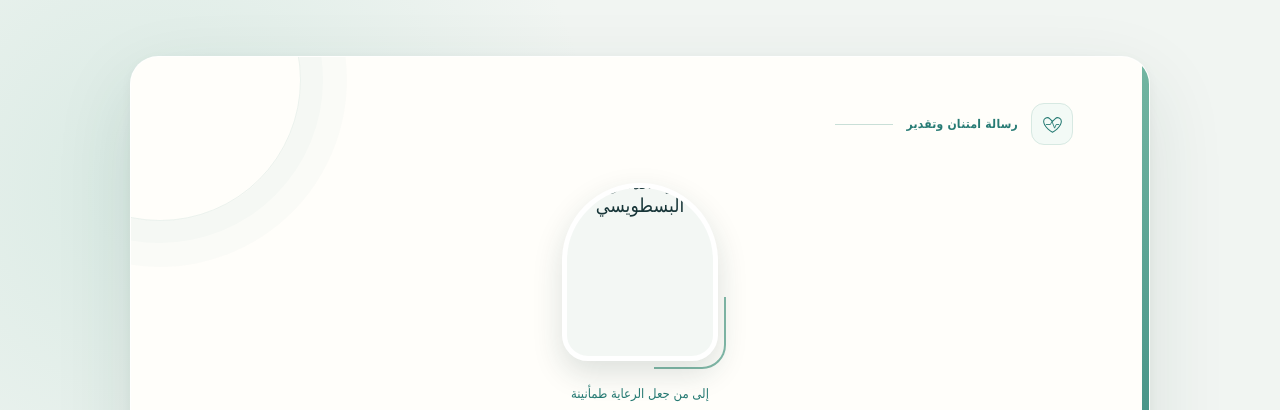
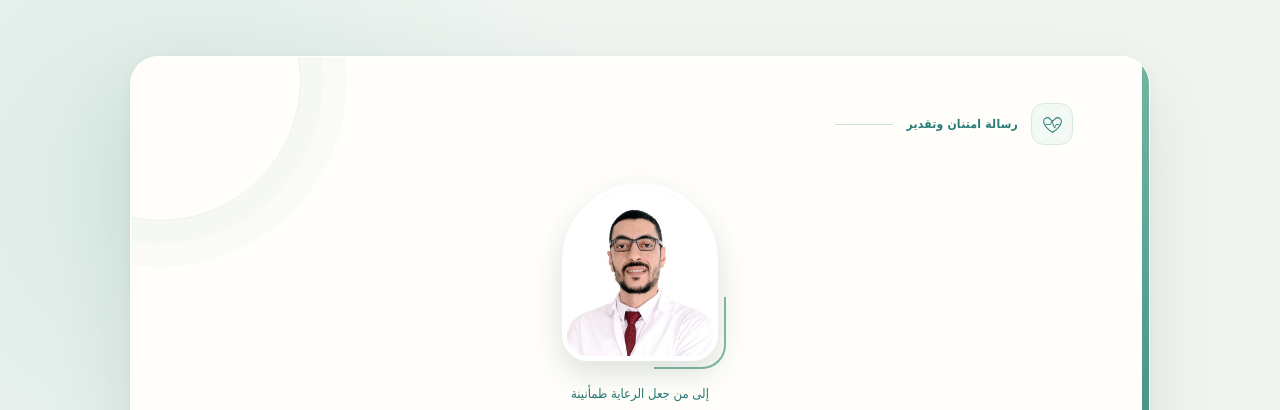
Before and after one commit to Elshafey17/Doctor-, a plain HTML site: page index.html in a window 1280 px wide. Shown: the top 410 px of the page. Drawn offline with Linux system fonts and the light colour scheme; a web font is replaced by a local one.

Commit message:
Fix HTML entity encoding in index.html

```diff
--- a/index.html
+++ b/index.html
@@ -25,10 +25,10 @@
         <div class="portrait-frame">
           <div class="portrait-window">
             <img
-              class="doctor-portrait"
-              src="src="./Screenshot%202026-10-21%20204540.png""
-              alt="صورة الدكتور أحمد البسطويسي"
-            >
+  src="./Screenshot%202026-10-21%20204540.png"
+  alt="صورة الدكتور أحمد البسطويسي"
+  class="doctor-portrait"
+>
           </div>
           <span class="portrait-accent" aria-hidden="true"></span>
         </div>
```
